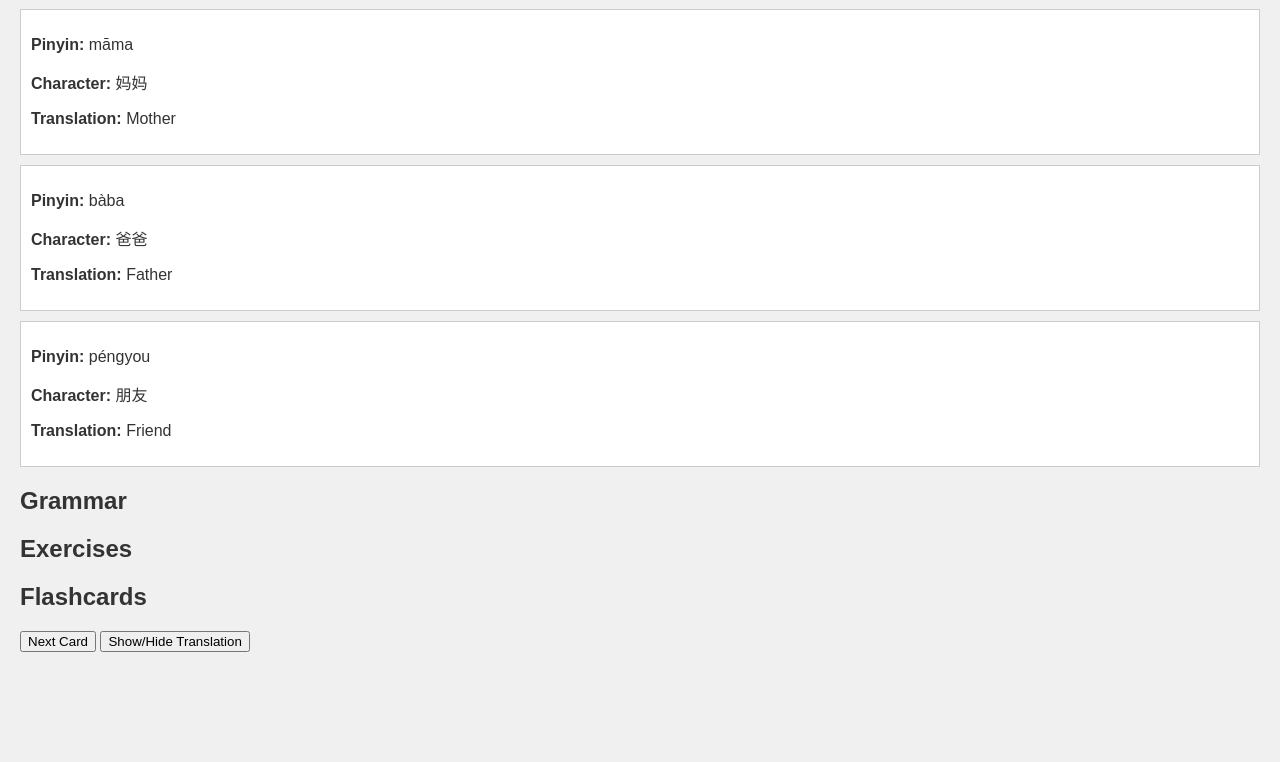
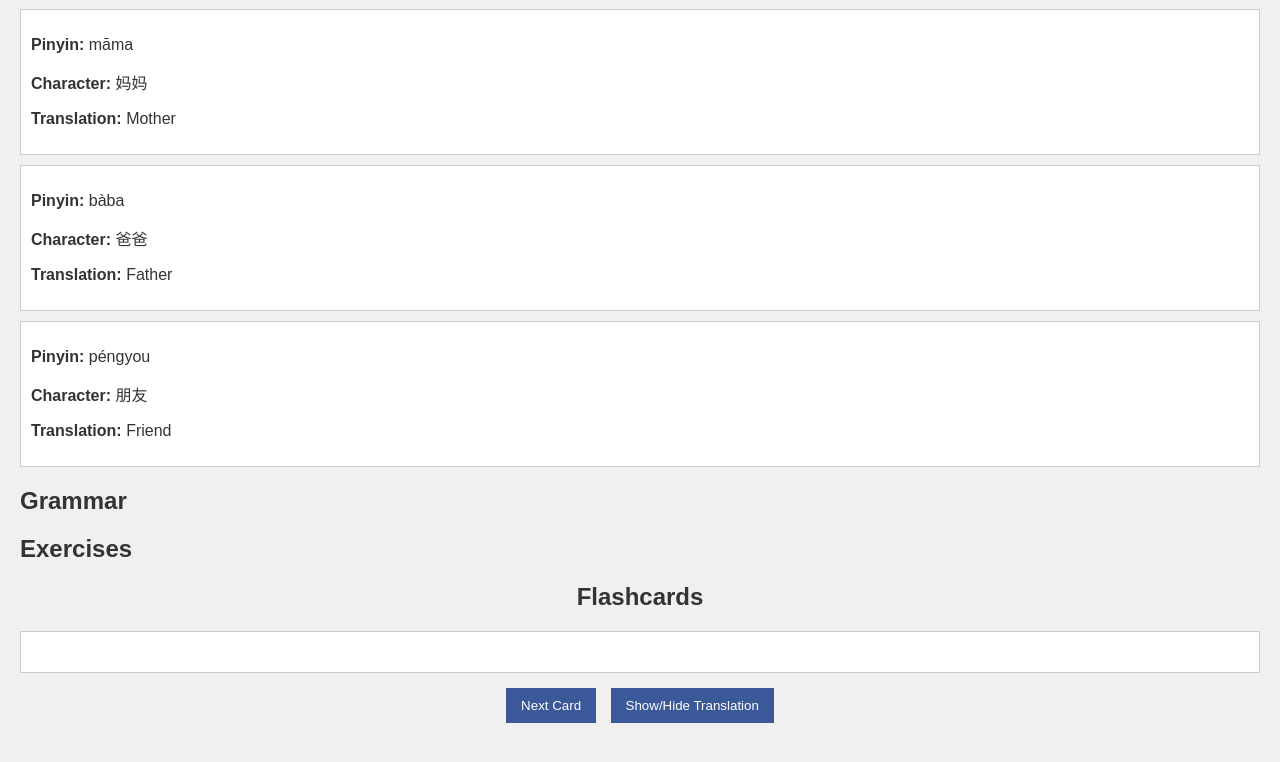
Before and after one commit to ricMejia1/LanguageLearning-, a plain HTML site: page index.html in a window 1280 px wide. Shown: the part 7077-7839 px from the top of the page. Before the commit the page ends 7769 px from the top, so only its background shows below. Drawn offline with Linux system fonts and the light colour scheme.

Commit message:
Update styles.css

```diff
--- a/styles.css
+++ b/styles.css
@@ -48,3 +48,28 @@ section {
     padding: 10px;
     margin-bottom: 10px;
 }
+
+#flashcards {
+    text-align: center;
+    margin-top: 20px;
+}
+
+#flashcard {
+    background: white;
+    border: 1px solid #ccc;
+    padding: 20px;
+    margin-bottom: 10px;
+}
+
+button {
+    margin: 5px;
+    padding: 10px 15px;
+    background-color: #3b5998;
+    color: white;
+    border: none;
+    cursor: pointer;
+}
+
+button:hover {
+    background-color: #334d84;
+}
```
